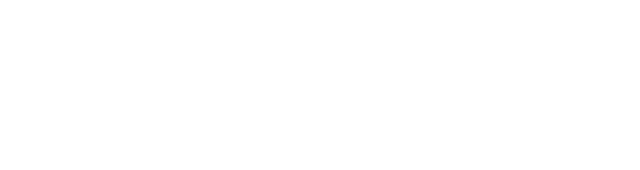
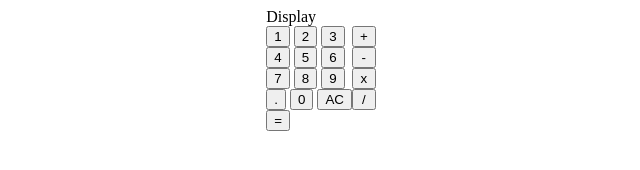
Before and after one commit to TheRealSogari/calculator, a plain HTML site: page index.html in a window 1280 px wide. Shown: the whole page, without its empty margins (319-959 px from the left). Drawn offline with Linux system fonts and the light colour scheme.

Commit message:
Add general HTML/CSS layout

```diff
--- a/css/styles.css
+++ b/css/styles.css
@@ -0,0 +1,35 @@
+.background {
+    display: flex;
+    justify-content: center;
+}
+
+.content {
+    display: flex;
+    width: 700px;
+    justify-content: center;
+}
+
+.calculator {
+    display: flex;
+    flex-direction: column;
+}
+
+.buttons {
+    display:flex;
+    flex-direction:column;
+}
+
+.small-buttons {
+    display: flex;
+    flex-direction: row;
+}
+
+.numblock {
+    display: flex;
+    flex-direction: column;
+}
+
+.operator {
+    display: flex;
+    flex-direction: column;
+}
--- a/index.html
+++ b/index.html
@@ -2,11 +2,54 @@
 <html lang="en">
     <head>
         <meta charset="utf-8">
-        <title>My Boilerplate</title>
+        <title>Basic Calculator</title>
         <link rel="stylesheet" text="text/css" href="./css/styles.css">
         <script type="text/javascript" src="./js/javascript.js" defer></script>
     </head>
     <body>
-
+        <div class="background">
+            <div class="content">
+                <div class="calculator">
+                    <div class="display">
+                        Display
+                    </div>
+                    <div class="buttons">
+                        <div class="small-buttons">
+                            <div class="numblock">
+                                <div class="row" id="1">
+                                    <button class="button" id="">1</button>
+                                    <button class="button" id="">2</button>
+                                    <button class="button" id="">3</button>
+                                </div>
+                                <div class="row" id="2">
+                                    <button class="button" id="">4</button>
+                                    <button class="button" id="">5</button>
+                                    <button class="button" id="">6</button>
+                                </div>
+                                <div class="row" id="3">
+                                    <button class="button" id="">7</button>
+                                    <button class="button" id="">8</button>
+                                    <button class="button" id="">9</button>
+                                </div>
+                                <div class="row" id="4">
+                                    <button class="button" id="">.</button>
+                                    <button class="button" id="">0</button>
+                                    <button class="button" id="">AC</button>
+                                </div>
+                            </div>
+                            <div class="operator">
+                                <button class="button" id="">+</button>
+                                <button class="button" id="">-</button>
+                                <button class="button" id="">x</button>
+                                <button class="button" id="">/</button>
+                            </div>
+                        </div>
+                        <div class="equal-clear">
+                            <button class="button" id="">=</button>
+                        </div>
+                    </div>
+                </div>
+            </div>
+        </div>
     </body>
 </html>
```
